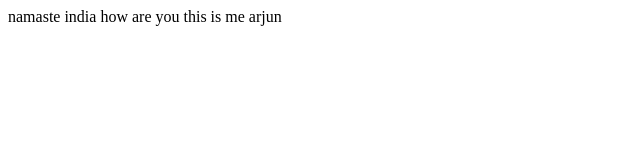
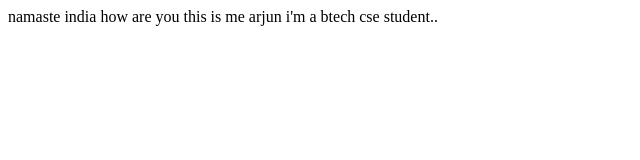
Before and after one commit to 1ArjunPandey/graph_code, a plain HTML site: page indexi.html in a window 1280 px wide. Shown: the whole page, without its empty margins (0-640 px from the left). Drawn offline with Linux system fonts and the light colour scheme.

Commit message:
this is third commit

```diff
--- a/indexi.html
+++ b/indexi.html
@@ -8,5 +8,7 @@
 </head>
 <body>
     namaste india how are you this is me arjun
+    i'm a btech cse student..
+
 </body>
 </html>
```
